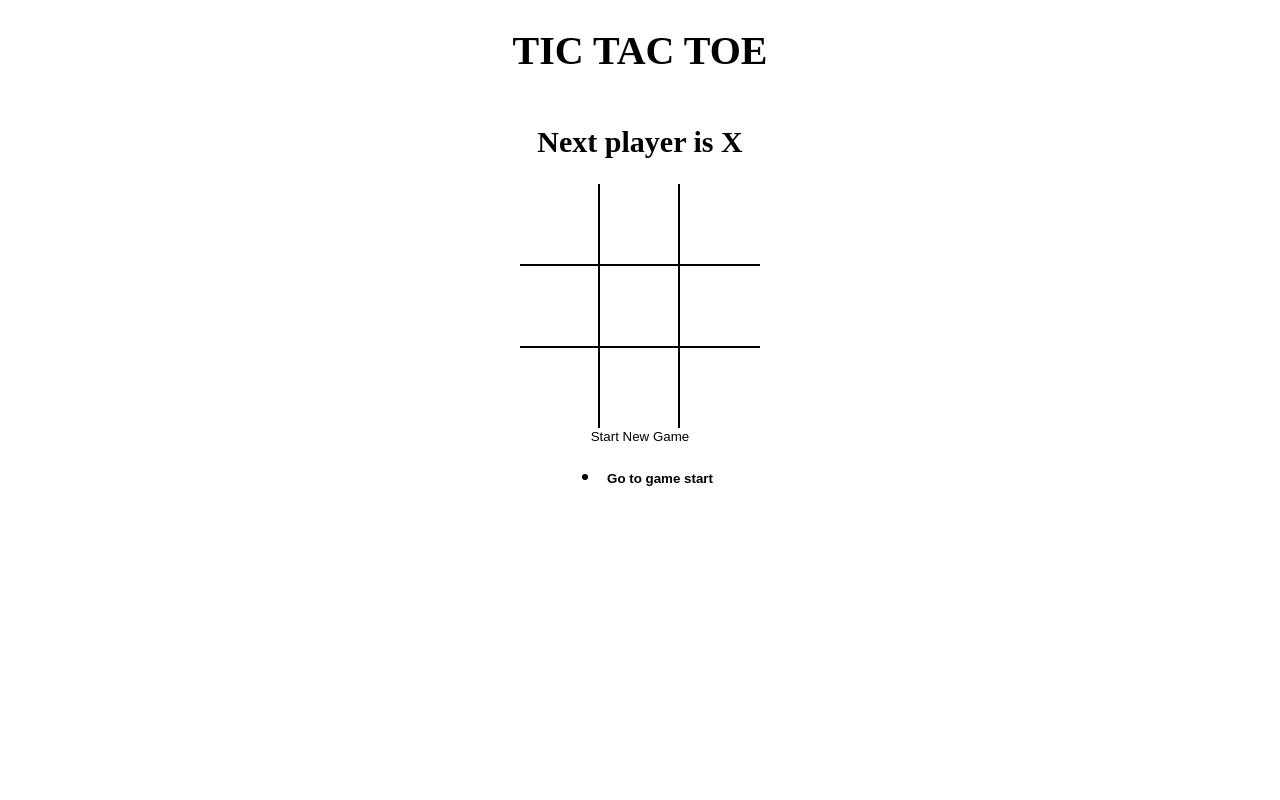
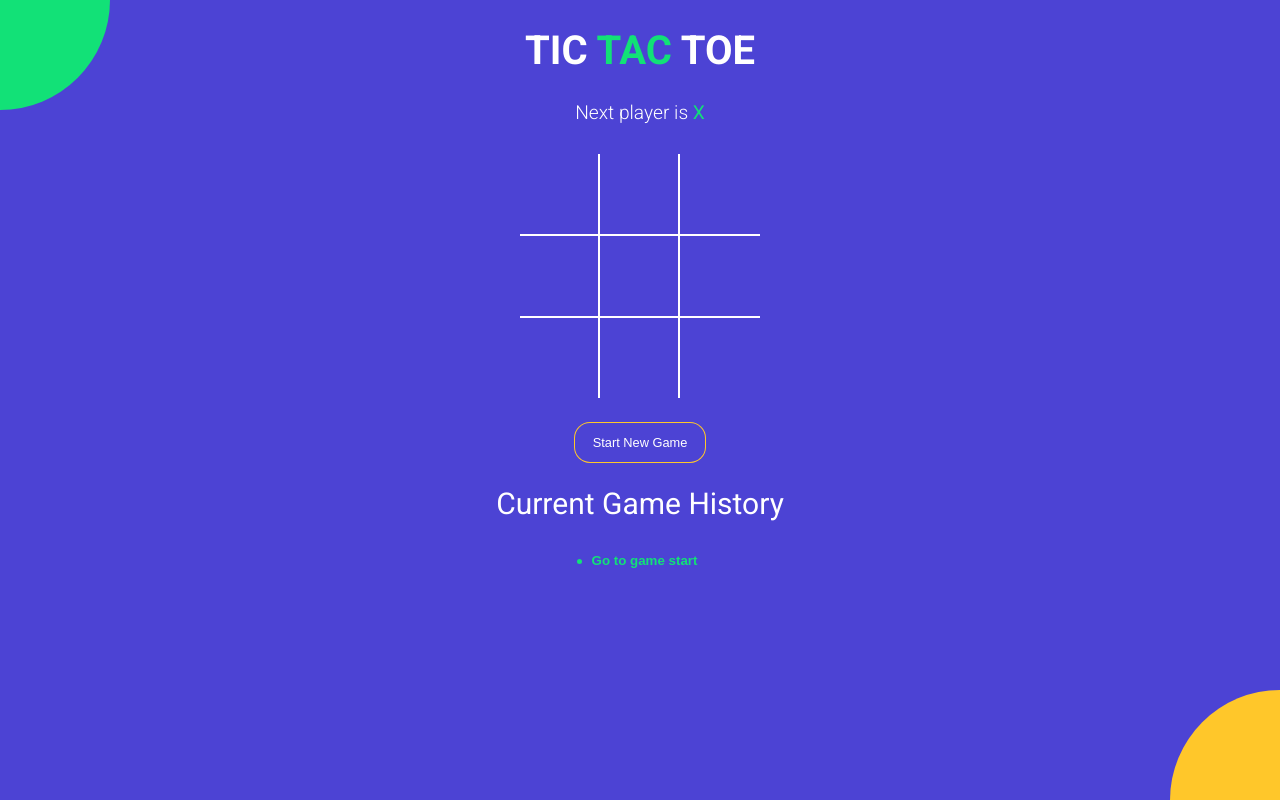
Before and after one commit to shrimayank12/Tic_Tac_Toe, a React (Vite) app: page / in a window 1280 px wide. Built offline with nearby package versions, Linux system fonts and the light colour scheme.

Commit message:
styled the entire app

```diff
--- a/index.html
+++ b/index.html
@@ -1,7 +1,14 @@
 <!DOCTYPE html>
 <html>
   <head>
-    <title>React Vite Micro App</title>
+    <meta charset="UTF-8" />
+    <meta name="viewport" content="width=device-width, initial-scale=1.0" />
+    <meta http-equiv="X-UA-Compatible" content="ie=edge" />
+    <link
+      href="https://fonts.googleapis.com/css?family=Roboto:300,400,700&display=swap"
+      rel="stylesheet"
+    />
+    <title>TIC TAC TOE</title>
   </head>
   <body>
     <div id="root"></div>
--- a/src/App.jsx
+++ b/src/App.jsx
@@ -47,11 +47,19 @@
 
   return (
     <div className="app">
-      <h1>TIC TAC TOE</h1>
+      <h1>TIC <span className='text-green'>TAC</span> TOE</h1>
       <StatusMessage winner={winner} current={current} />
       <Board board={current.board} handleSquareClick={handleSquareClick} winningSquares={winningSquares} />
-      <button type='button' onClick={onNewGame}>Start New Game</button>
+      <button
+        type='button'
+        onClick={onNewGame}
+        className={`btn-reset ${winner ? 'active' : ''}`}
+      >
+        Start New Game
+      </button>
+      <h2 style={{ fontWeight: 'normal' }}>Current Game History</h2>
       <History history={history} moveTo={moveTo} currentMove={currentMove} />
+      <div className="bg-balls"/>
     </div>
   );
 }
--- a/src/components/History.jsx
+++ b/src/components/History.jsx
@@ -2,15 +2,14 @@
 
 const History = ({ history, moveTo, currentMove }) => {
   return (
-    <ul>
+    <div className='history-wrapper'>
+      <ul className='history'>
         {
           history.map((_, move) => {
             return (
               <li key={move}>
               <button
-            style={ {
-              fontWeight: move === currentMove ? 'bold' : 'normal'
-            } }
+              className={`btn-move ${move === currentMove ? 'active' : ''} `}
               type='button'
               onClick={() =>{
                   moveTo(move);
@@ -22,6 +21,7 @@
           })
         }
       </ul>
+    </div>
   );
 };
 
--- a/src/components/Square.jsx
+++ b/src/components/Square.jsx
@@ -4,9 +4,10 @@
   return (
     <button
       type='button'
-      className='square'
       onClick={onClick}
-      style={{ fontWeight: isWinningSquare ? 'bold' : 'normal' }}
+      className={`square ${isWinningSquare ? 'winning' : ''} ${
+        value === 'X' ? 'text-green' : 'text-orange'
+      }`}
     >
       {value}
     </button>
--- a/src/components/StatusMessage.jsx
+++ b/src/components/StatusMessage.jsx
@@ -4,11 +4,33 @@
   const noMovesLeft = current.board.every(el => el !== null);
 
   return (
-    <h2>
-      {winner && `Winner is ${winner}`}
-      {!winner && !noMovesLeft && `Next player is ${current.isXNext ? 'X' : 'O'}`}
-      {!winner && noMovesLeft && `X & O tied`}
-    </h2>
+    <div className='status-message'>
+      {winner && (
+        <>
+          Winner is {' '}
+          <span className={winner === 'X' ? 'text-green' : 'text-orange'}>
+            {winner}
+          </span>
+        </>
+        )
+      }
+      {!winner && !noMovesLeft && (
+        <>
+          Next player is {' '}
+            <span className={current.isXNext ? 'text-green' : 'text-orange'}>
+              {current.isXNext ? 'X' : 'O'}{' '}
+            </span>
+        </>
+        )
+      }
+      {!winner && noMovesLeft && (
+        <>
+          <span className='text-green'>X</span> and{' '}
+          <span className='text-orange'>O</span> tied
+        </>
+        )
+      }
+    </div>
   );
 };
 
--- a/src/styles/root.scss
+++ b/src/styles/root.scss
@@ -1,4 +1,11 @@
+$green: #12e177;
+$orange: #ffc72a;
+$blue: #4c43d4;
+
 body {
+  font-family: 'Roboto', sans-serif;
+  background-color: $blue;
+  color: #fff;
   padding: 0;
   margin: 0;
 }
@@ -19,18 +26,83 @@
   align-items: center;
 }
 
+.text-green {
+  color: $green;
+}
+
+.text-orange {
+  color: $orange;
+}
+
+.history-wrapper {
+  width: 300px;
+  text-align: center;
+  margin-bottom: 20px;
+  .history {
+    display: inline-block;
+    padding: 0;
+    margin: 0;
+    li {
+      list-style: none;
+      text-align: left;
+      &:before {
+        content: '';
+        border-radius: 50%;
+        display: inline-block;
+        height: 5px;
+        width: 5px;
+        background-color: $green;
+        margin-right: 4px;
+        margin-bottom: 1px;
+      }
+
+      .btn-move {
+    	  color: #fff;
+        &.active {
+          font-weight: bold;
+          color: $green;
+        }
+      }
+    }
+  }
+}
+
+.status-message {
+	margin-bottom: 30px;
+	font-size: 1.2rem;
+	font-weight: lighter;
+	span {
+	  font-weight: normal;
+	}
+}
+
+.btn-reset {
+  font-size: 0.8rem;
+  color: #fff;
+  border-radius: 15px;
+  padding: 12px 18px;
+  margin-top: 25px;
+  transition: all 0.2s;
+  background-color: $blue;
+  box-shadow: 0px 0px 0px 1px $orange;
+  &.active {
+    background-color: $orange;
+    box-shadow: none;
+  }
+}
+
 .board {
   .board-row {
     display: flex;
     flex-direction: row;
-      border-bottom: 2px solid #000;
+    border-bottom: 2px solid #fff;
     &:last-child {
       border-bottom: none;
     }
     .square {
       width: 80px;
       height: 80px;
-        border-right: 2px solid #000;
+      border-right: 2px solid #fff;
       font-size: 2.5rem;
       padding: 0;
       overflow: hidden;
@@ -38,6 +110,63 @@
       &:last-child {
         border-right: none;
       }
+      &.winning {
+			  animation: scaleText 1.4s infinite;
+			  @keyframes scaleText {
+			    0% {
+			      transform: 2.5rem;
+			    }
+			    50% {
+			      font-size: 3.5rem;
+			    }
+			    100% {
+			      font-size: 2.5rem;
 			    }
 			  }
 			}
+    }
+  }
+}
+
+.bg-balls {
+  position: fixed;
+  top: 0;
+  left: 0;
+  right: 0;
+  bottom: 0;
+  min-width: 100%;
+  z-index: -1;
+
+  &:before,
+  &:after {
+    content: '';
+    position: absolute;
+    width: 150px;
+    height: 150px;
+    border-radius: 50%;
+  }
+
+  &:before {
+    background-color: $orange;
+    right: -75px;
+    bottom: -75px;
+    @media screen and (min-width: 476px) {
+      width: 220px;
+      height: 220px;
+      right: -110px;
+      bottom: -110px;
+    }
+  }
+
+  &:after {
+    background-color: $green;
+    top: -75px;
+    left: -75px;
+    @media screen and (min-width: 476px) {
+      width: 220px;
+      height: 220px;
+      top: -110px;
+      left: -110px;
+    }
+  }
+}
```
Lines whose indentation alone changed are shown as unchanged.
